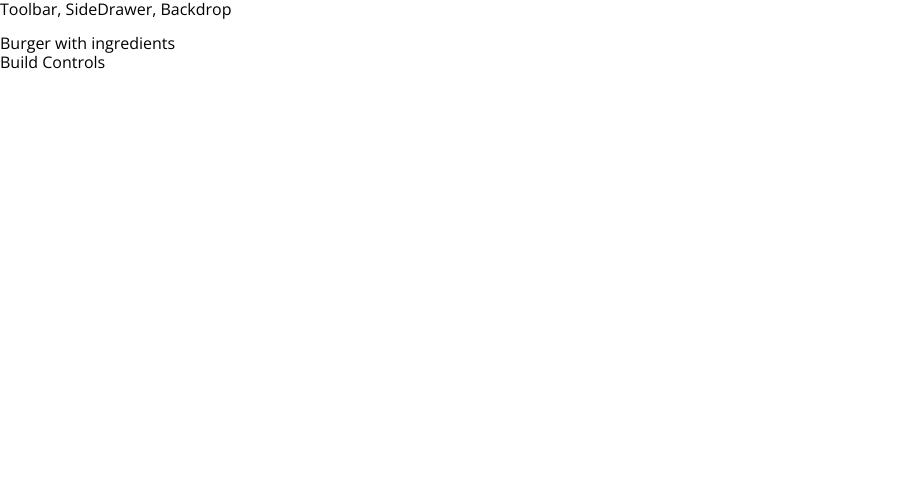
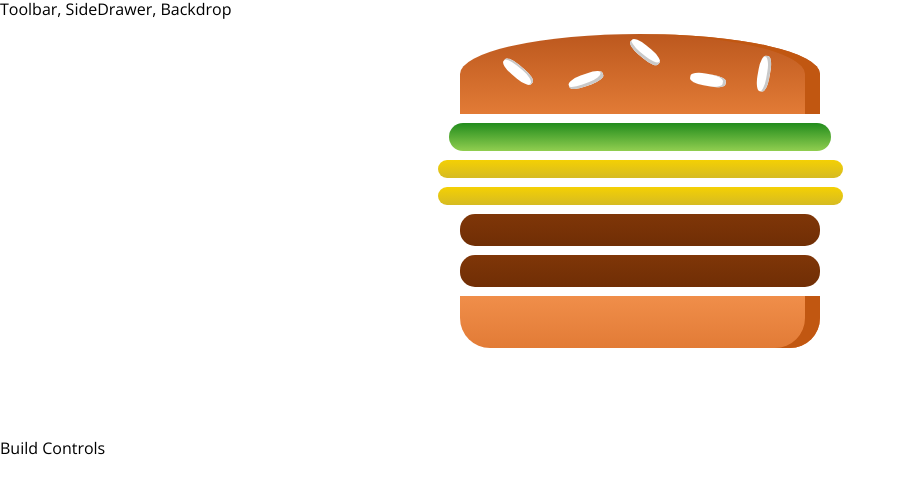
Before and after one commit to Serilian/burger-builder, a React app: page / in a window 1280 px wide. Shown: the top 494 px of the page, without its empty margins (0-906 px from the left). Built offline with nearby package versions, Linux system fonts and the light colour scheme.

Commit message:
Adding ingredients reading from the state

```diff
--- a/package.json
+++ b/package.json
@@ -41,6 +41,7 @@
     "postcss-loader": "3.0.0",
     "postcss-preset-env": "6.0.6",
     "postcss-safe-parser": "4.0.1",
+    "prop-types": "^15.6.2",
     "react": "^16.6.3",
     "react-app-polyfill": "^0.1.3",
     "react-dev-utils": "^6.1.1",
--- a/src/components/Burger/Burger.js
+++ b/src/components/Burger/Burger.js
@@ -0,0 +1,26 @@
+import React from 'react';
+import './Burger.scss'
+import BurgerIngredient from './BurgerIngredients/BurgerIngredient'
+
+
+const burger = (props) => {
+
+    const ingredients = Object.keys(props.ingredients)
+        .map((igKey) => {
+            return [...Array(props.ingredients[igKey])].map(
+                (_, index) => {
+                    return (<BurgerIngredient key={igKey + index} type={igKey}/>)
+                })
+        });
+
+
+    return (
+        <div className="Burger">
+            <BurgerIngredient type="bread-top"/>
+            {ingredients}
+            <BurgerIngredient type="bread-bottom"/>
+        </div>
+    );
+};
+
+export default burger;
--- a/src/components/Burger/Burger.scss
+++ b/src/components/Burger/Burger.scss
@@ -0,0 +1,30 @@
+.Burger {
+  width: 100%;
+  margin: 5px auto;
+  height: 250px;
+  text-align: center;
+  font-weight: bold;
+  font-size: 1.2rem;
+
+
+  @media (min-width: 1000px) and (min-height: 700px) {
+    width: 700px;
+    height: 600px;
+  }
+
+  @media (min-width: 500px) and (min-height: 401px) {
+    width: 450px;
+    height: 400px;
+  }
+
+  @media (min-width: 500px) and (max-height: 400px) {
+    width: 350px;
+    height: 300px;
+  }
+  @media (max-width: 499px) {
+    width: 80%;
+    height: 300px;
+  }
+
+
+}
--- a/src/components/Burger/BurgerIngredients/BurgerIngredient.js
+++ b/src/components/Burger/BurgerIngredients/BurgerIngredient.js
@@ -1,26 +1,49 @@
-import React from 'react';
+import React, {Component} from 'react';
 import './BurgerIngredient.css';
+import PropTypes from 'prop-types';
 
-const burgerIngredient = (props) => {
+class BurgerIngredient extends Component {
 
+
+    render() {
         let ingredient = null;
 
-    switch(props.type) {
-        case('bread-bottom') : ingredient = <div className='BreadBottom'></div>; break;
-        case('bread-top') : ingredient =
+        switch (this.props.type) {
+            case('bread-bottom') :
+                ingredient = <div className='BreadBottom'></div>;
+                break;
+            case('bread-top') :
+                ingredient =
                     (<div className='BreadTop'>
                         <div className='Seeds1'></div>
                         <div className='Seeds2'></div>
                     </div>);
                 break;
-        case('meat') : ingredient = <div className='Meat'></div>; break;
-        case('salas') : ingredient = <div className='Salad'></div>; break;
-        case('becon') : ingredient = <div className='Bacon'></div>; break;
-        case('cheese') : ingredient = <div className='Cheese'></div>; break;
-        default: ingredient = null;
+            case('meat') :
+                ingredient = <div className='Meat'></div>;
+                break;
+            case('salad') :
+                ingredient = <div className='Salad'></div>;
+                break;
+            case('becon') :
+                ingredient = <div className='Bacon'></div>;
+                break;
+            case('cheese') :
+                ingredient = <div className='Cheese'></div>;
+                break;
+            default:
+                ingredient = null;
         }
 
-    return ingredient
+        return ingredient;
+    }
+
+}
+
+BurgerIngredient.propTypes = {
+    type: PropTypes.string.isRequired
 };
 
-export default burgerIngredient;
+
+
+export default BurgerIngredient;
--- a/src/containers/BurgerBuilder/BurgerBuilder.js
+++ b/src/containers/BurgerBuilder/BurgerBuilder.js
@@ -1,20 +1,29 @@
 import React, {Component} from 'react';
 import './BurgerBuilder.scss'
+import Burger from '../../components/Burger/Burger';
 
 
 class BurgerBuilder extends Component {
 
     constructor(props) {
         super(props);
+        this.state = {
+            ingredients: {
+                salad: 1,
+                bacon: 1,
+                cheese: 2,
+                meat: 2
+            }
+        };
     }
 
 
     render() {
         return (
-          <>
-              <div>Burger with ingredients</div>
-              <div>Build Controls</div>
-          </>
+            <>
+                <Burger ingredients={this.state.ingredients}/>
+                <div>Build Controls</div>
+            </>
         );
     }
 
```
Lines whose indentation alone changed are shown as unchanged.
